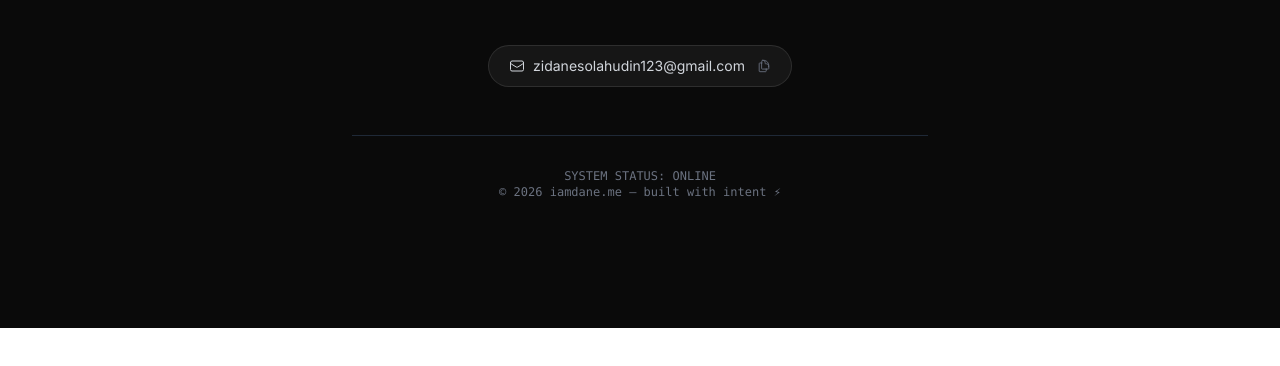
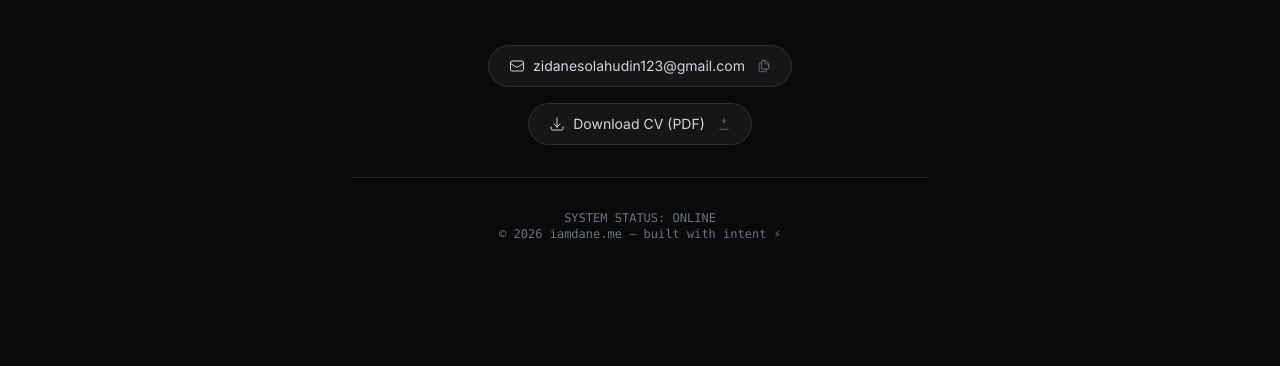
Before and after one commit to Hotaru-git3/iamdane-log, a website: page index.html in a window 1280 px wide. Shown: the part 5322-5688 px from the top of the page. Before the commit the page ends 5650 px from the top, so only its background shows below. Drawn offline with nearby package versions, Linux system fonts and the light colour scheme.

Commit message:
update with cv

```diff
--- a/index.html
+++ b/index.html
@@ -665,7 +665,9 @@
                   >21 Mei 2024</span
                 >
               </div>
-              <h3 class="text-base font-bold mb-1">Juara Harapan Satu FLS2N (Team)</h3>
+              <h3 class="text-base font-bold mb-1">
+                Juara Harapan Satu FLS2N (Team)
+              </h3>
               <p class="text-xs text-gray-500 mb-3">
                 Film Pendek • Sudin Jakarta Pusat II
               </p>
@@ -701,7 +703,9 @@
                   >1 Nov 2024</span
                 >
               </div>
-              <h3 class="text-base font-bold mb-1">Juara Kedua Lomba Film (Team)</h3>
+              <h3 class="text-base font-bold mb-1">
+                Juara Kedua Lomba Film (Team)
+              </h3>
               <p class="text-xs text-gray-500 mb-3">
                 Museum Bahari • Dinas Kebudayaan
               </p>
@@ -1272,7 +1276,7 @@
               >
             </a>
 
-            <!-- Instagram (icon bener) -->
+            <!-- Instagram -->
             <a
               href="https://www.instagram.com/zdansln?igsh=ejlyN3dpYzVnNXF4"
               target="_blank"
@@ -1327,12 +1331,14 @@
             </a>
           </div>
 
+          <!-- Contact Chips Container -->
+          <div class="flex flex-col items-center justify-center gap-4">
             <!-- Email chip with copy function -->
             <div
-            class="inline-flex items-center gap-2 px-5 py-2.5 rounded-full bg-white/5 border border-white/10 text-gray-300 text-sm mb-12"
+              class="inline-flex items-center gap-2 px-5 py-2.5 rounded-full bg-white/5 border border-white/10 text-gray-300 text-sm"
             >
               <svg
-              class="w-4 h-4"
+                class="w-4 h-4 flex-shrink-0"
                 fill="none"
                 stroke="currentColor"
                 viewBox="0 0 24 24"
@@ -1344,12 +1350,13 @@
                   d="M21.75 6.75v10.5a2.25 2.25 0 01-2.25 2.25h-15a2.25 2.25 0 01-2.25-2.25V6.75m19.5 0A2.25 2.25 0 0019.5 4.5h-15a2.25 2.25 0 00-2.25 2.25m19.5 0v.243a2.25 2.25 0 01-1.07 1.916l-7.5 4.615a2.25 2.25 0 01-2.36 0L3.32 8.91a2.25 2.25 0 01-1.07-1.916V6.75"
                 />
               </svg>
-            <span>zidanesolahudin123@gmail.com</span>
+              <span class="truncate">zidanesolahudin123@gmail.com</span>
               <button
                 onclick="
                   navigator.clipboard?.writeText('zidanesolahudin123@gmail.com')
                 "
-              class="ml-1 text-gray-500 hover:text-white transition-colors"
+                class="ml-1 text-gray-500 hover:text-white transition-colors flex-shrink-0"
+                aria-label="Copy email"
               >
                 <svg
                   class="w-3.5 h-3.5"
@@ -1367,7 +1374,49 @@
               </button>
             </div>
 
-          <div class="pt-8 border-t border-gray-800">
+            <!-- Download CV chip (same style) -->
+            <div
+              class="inline-flex items-center gap-2 px-5 py-2.5 rounded-full bg-white/5 border border-white/10 text-gray-300 text-sm"
+            >
+              <svg
+                class="w-4 h-4 flex-shrink-0"
+                fill="none"
+                stroke="currentColor"
+                viewBox="0 0 24 24"
+              >
+                <path
+                  stroke-linecap="round"
+                  stroke-linejoin="round"
+                  stroke-width="1.5"
+                  d="M3 16.5v2.25A2.25 2.25 0 005.25 21h13.5A2.25 2.25 0 0021 18.75V16.5M16.5 12L12 16.5m0 0L7.5 12m4.5 4.5V3"
+                />
+              </svg>
+              <span>Download CV (PDF)</span>
+              <a
+                href="./public/cv/Zidane_Solahudin_CV.pdf"
+                download
+                class="ml-1 text-gray-500 hover:text-white transition-colors flex-shrink-0"
+                aria-label="Download CV"
+              >
+                <svg
+                  class="w-3.5 h-3.5"
+                  fill="none"
+                  stroke="currentColor"
+                  viewBox="0 0 24 24"
+                >
+                  <path
+                    stroke-linecap="round"
+                    stroke-linejoin="round"
+                    stroke-width="1.5"
+                    d="M12 3v6m0 0-3-3m3 3 3-3M5 21h14"
+                  />
+                </svg>
+              </a>
+            </div>
+          </div>
+
+          <!-- Copyright -->
+          <div class="pt-8 mt-8 border-t border-gray-800">
             <p class="text-xs text-gray-500 font-mono">
               SYSTEM STATUS: ONLINE <br />
               © 2026 iamdane.me — built with intent ⚡
```
Also changed, not shown: 1 other file. Lines whose indentation alone changed are shown as unchanged.
